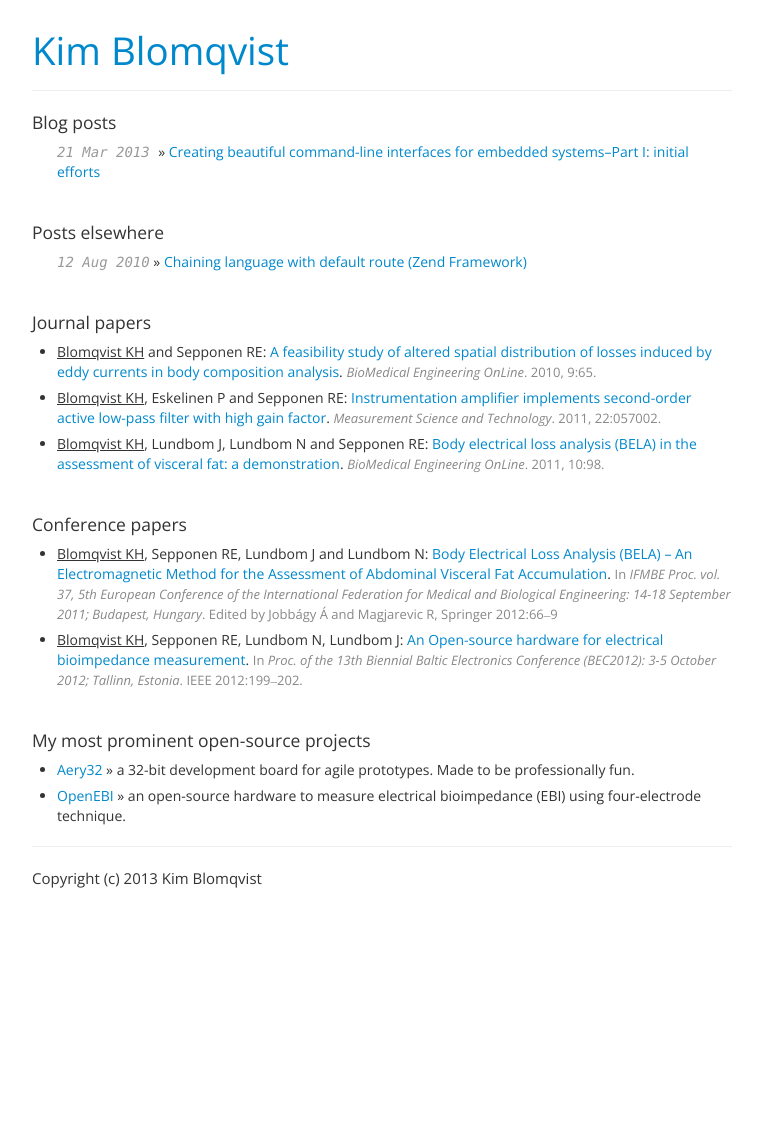
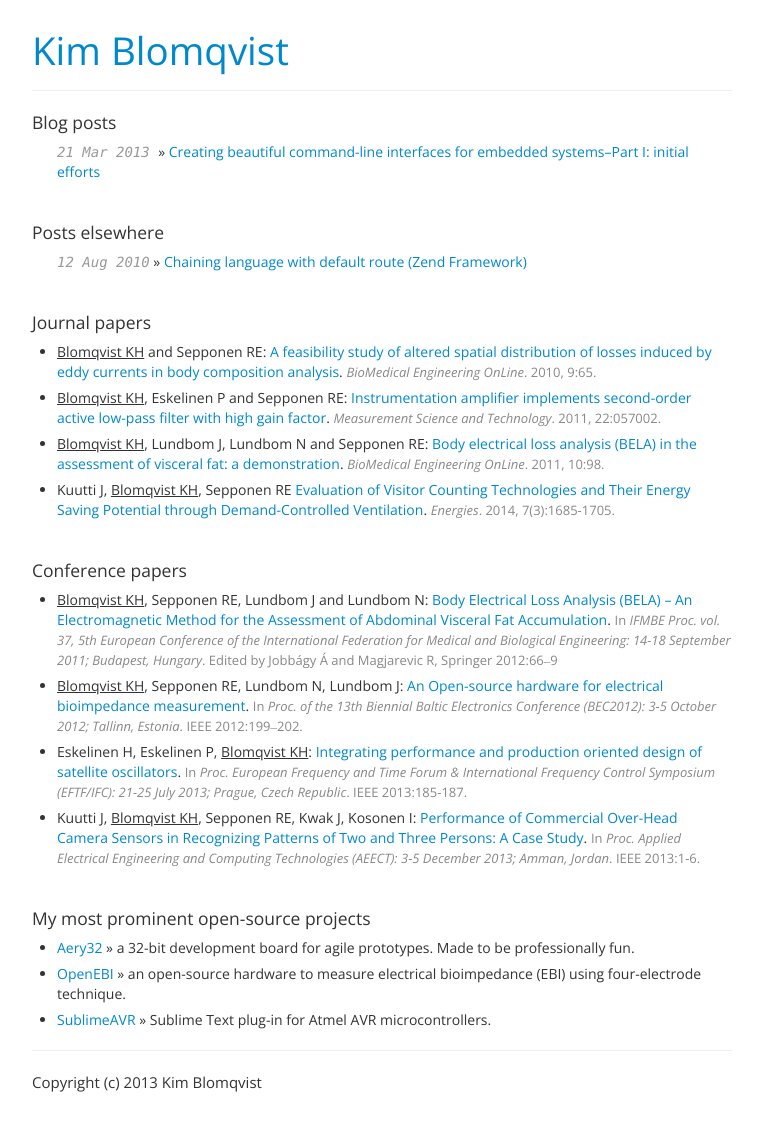
Before and after one commit to kblomqvist/kblomqvist.github.com, a Jekyll site: the page built from index.html, in a window 1280 px wide. Shown: the whole page, without its empty margins (258-1021 px from the left). Built offline with Jekyll 4.4.1, drawn with Linux system fonts in a browser that asks for light colours; Markdown is read by kramdown in place of the engine named in the settings; the list of posts is cut into pages by our own code; comment, search, counter and statistics services are not loaded; before the commit the page ends 938 px from its top, so only the background shows below that.

Commit message:
Add Sublime Text plugin and recent publications

```diff
--- a/index.html
+++ b/index.html
@@ -42,6 +42,12 @@ description: My technical writings on electronics and programming.
     Body electrical loss analysis (BELA) in the assessment of visceral fat: a demonstration</a>.
     <span class="journal"><i>BioMedical Engineering OnLine</i>. 2011, 10:98.</span>
   </li>
+  <li>
+    <span class="authors">Kuutti J, <u>Blomqvist KH</u>, Sepponen RE</span>
+    <a href="http://www.mdpi.com/1996-1073/7/3/1685" target="_blank">
+    Evaluation of Visitor Counting Technologies and Their Energy Saving Potential through Demand-Controlled Ventilation</a>.
+    <span class="journal"><i>Energies</i>. 2014, 7(3):1685-1705.</span>
+  </li>
 </ul><br/>
 
 <h4>Conference papers</h4>
@@ -62,6 +68,20 @@ description: My technical writings on electronics and programming.
     <span class="journal">In <i>Proc. of the 13th Biennial Baltic Electronics Conference (BEC2012):
     3-5 October 2012; Tallinn, Estonia</i>. IEEE 2012:199‒202.</span>
   </li>
+  <li>
+    <span class="authors">Eskelinen H, Eskelinen P, <u>Blomqvist KH</u>:</span>
+    <a href="http://ieeexplore.ieee.org/xpl/articleDetails.jsp?arnumber=6702134" target="_blank">
+    Integrating performance and production oriented design of satellite oscillators</a>.
+    <span class="journal">In <i>Proc. European Frequency and Time Forum & International Frequency Control Symposium (EFTF/IFC):
+    21-25 July 2013; Prague, Czech Republic</i>. IEEE 2013:185-187.</span>
+  </li>
+  <li>
+    <span class="authors">Kuutti J, <u>Blomqvist KH</u>, Sepponen RE, Kwak J, Kosonen I:</span>
+    <a href="http://ieeexplore.ieee.org/xpl/articleDetails.jsp?arnumber=6716432" target="_blank">
+    Performance of Commercial Over-Head Camera Sensors in Recognizing Patterns of Two and Three Persons: A Case Study</a>.
+    <span class="journal">In <i>Proc. Applied Electrical Engineering and Computing Technologies (AEECT):
+    3-5 December 2013; Amman, Jordan</i>. IEEE 2013:1-6.</span>
+  </li>
 </ul><br/>
 
 <h4>My most prominent open-source projects</h4>
@@ -74,4 +94,8 @@ description: My technical writings on electronics and programming.
     <a href="https://github.com/openebi" target="_blank">OpenEBI</a> &raquo;
     an open-source hardware to measure electrical bioimpedance (EBI) using four-electrode technique.
   </li>
+  <li>
+    <a href="https://sublime.wbond.net/packages/AVR" target="_blank">SublimeAVR</a> &raquo;
+    Sublime Text plug-in for Atmel AVR microcontrollers.
+  </li>
 </ul>
```
